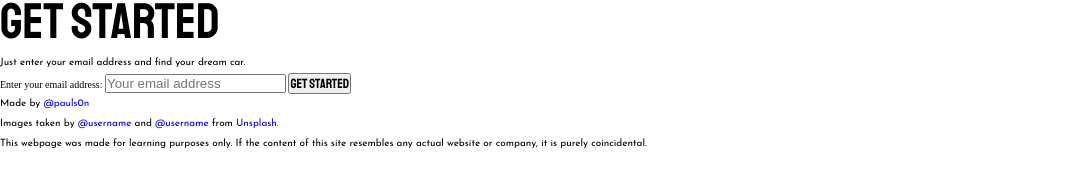
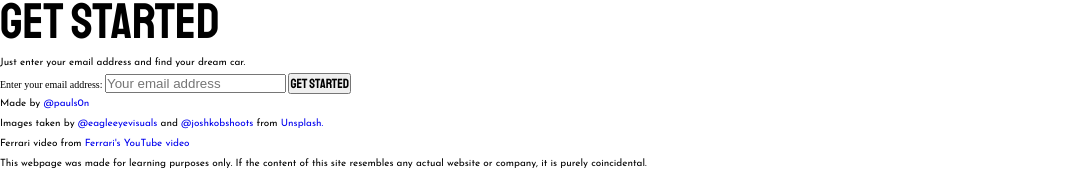
Before and after one commit to pauls0n/carfind, a plain HTML site: page index.html in a window 1280 px wide. Shown: the part 1655-1829 px from the top of the page, without its empty margins (0-1067 px from the left). Drawn offline with Linux system fonts and the light colour scheme.

Commit message:
Add proper links for Unsplash usernames

```diff
--- a/index.html
+++ b/index.html
@@ -81,6 +81,7 @@
     </section>
 
     <footer>
+      <div class="top">
         <div class="left">
           <p>
             Made by
@@ -89,10 +90,14 @@
         </div>
         <div class="right">
           <p>
-          Images taken by <a href="#" target="_blank">@username</a> and
-          <a href="#" target="_blank">@username</a> from
+            Images taken by <a href="https://unsplash.com/photos/fxliDZFt-qY" target="_blank">@eagleeyevisuals</a> and
+            <a href="https://unsplash.com/photos/eqW1MPinEV4" target="_blank">@joshkobshoots</a> from
             <a href="https://unsplash.com/" target="_blank">Unsplash.</a>
           </p>
+          <p>Ferrari video from <a href="https://youtu.be/aiq9rLw11I4" target="_blank">Ferrari's YouTube video</a></p>
+        </div>
+      </div>
+      <div class="bottom">
         <p>
           This webpage was made for learning purposes only. If the content of
           this site resembles any actual website or company, it is purely
```
Lines whose indentation alone changed are shown as unchanged.
